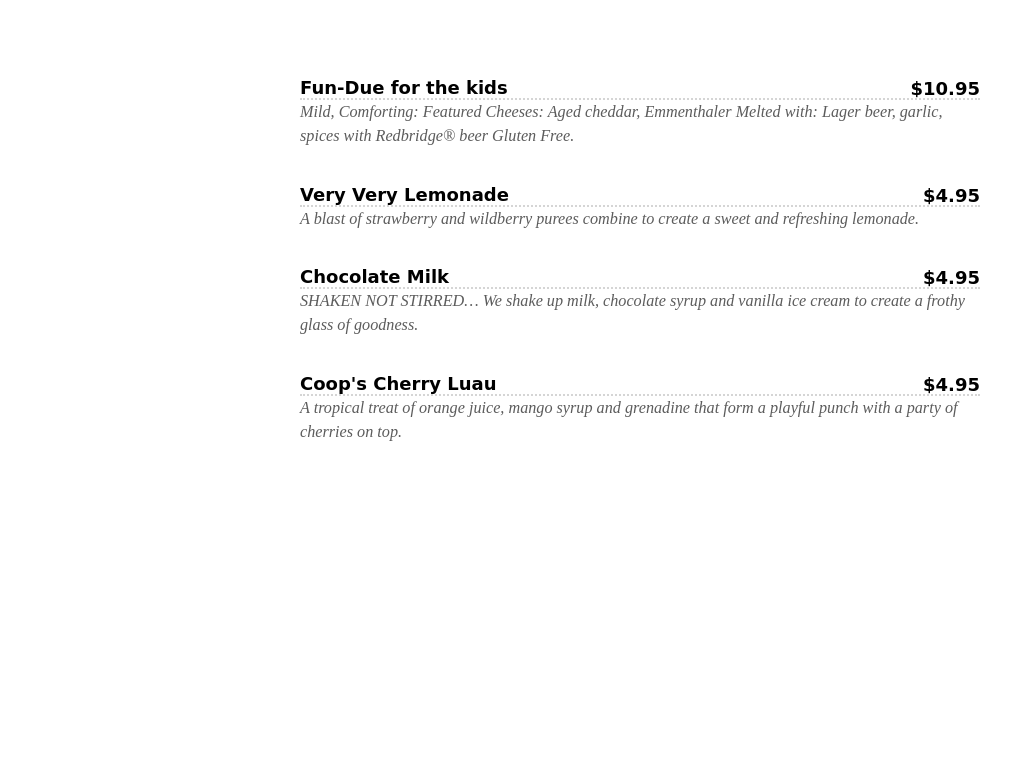
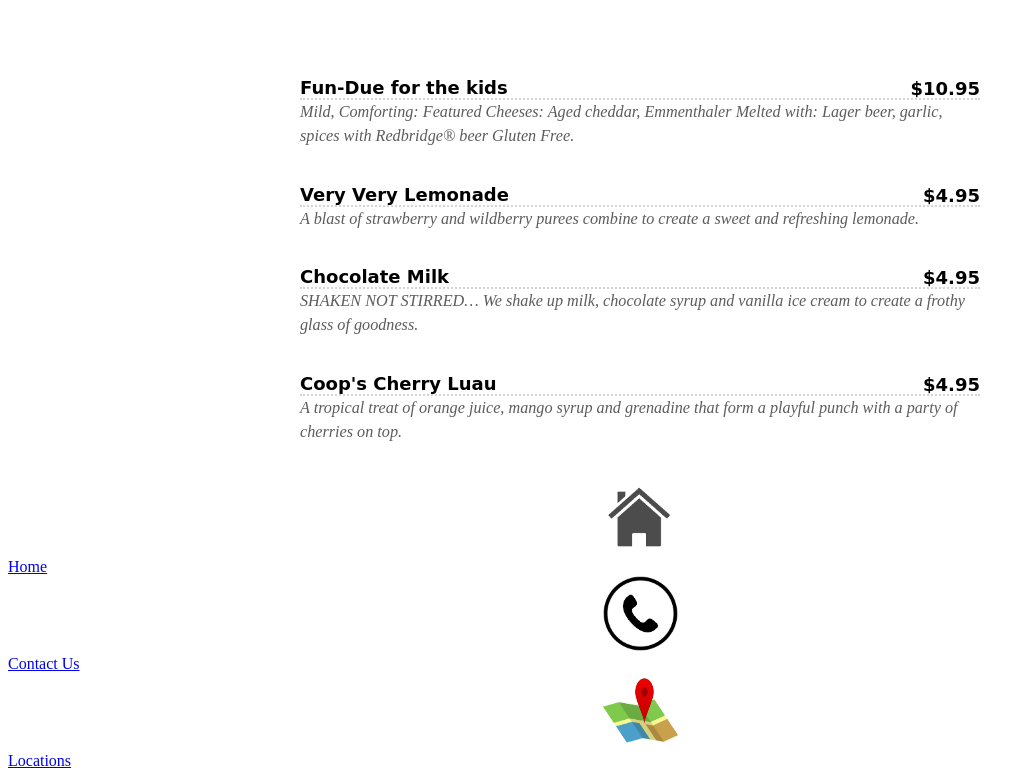
Before and after one commit to dhan96/FondueRestraunt, a plain HTML site: page menu.html in a window 1280 px wide. Shown: the part 1161-1939 px from the top of the page, without its empty margins (0-1035 px from the left). Before the commit the page ends 1640 px from the top, so only its background shows below. Drawn offline with Linux system fonts and the light colour scheme.

Commit message:
update menu

```diff
--- a/menu.html
+++ b/menu.html
@@ -180,5 +180,10 @@
          </div>
    <!-- Section ends: Kids Menu -->
 </div>
+<nav>
+      <a href="index.html"><center><img src="images/download.png" height="75" width="75"></center>Home</a>
+      <a href="contact.html"><center><img src="images/contact.png" height="75" width="75"></center>Contact Us</a>
+      <a href="locations.html"><center><img src="images/location.jpg" height="75" width="75"></center>Locations</a>
+   </nav>
 </body>
 </html>
```
